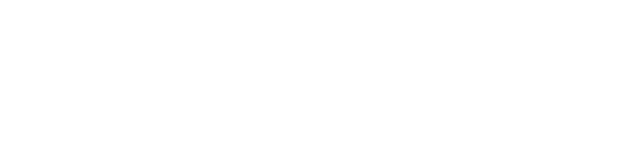
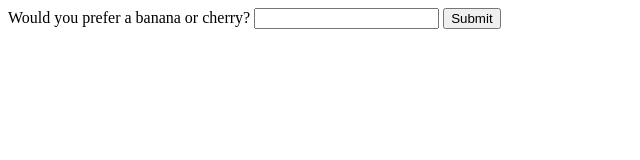
Before and after one commit to akuutsang/Basic-form, a plain HTML site: page formValidation/index.html in a window 1280 px wide. Shown: the whole page, without its empty margins (0-640 px from the left). Drawn offline with Linux system fonts and the light colour scheme.

Commit message:
simple form

```diff
--- a/formValidation/index.html
+++ b/formValidation/index.html
@@ -6,5 +6,12 @@
     <link rel="stylesheet" href="style.css" />
     <title>Form Validation</title>
   </head>
-  <body></body>
+  <body>
+    <!-- illustrating form validation -->
+    <form>
+      <label for="choose">Would you prefer a banana or cherry?</label>
+      <input id="choose" name="i-like" />
+      <button type="submit">Submit</button>
+    </form>
+  </body>
 </html>
```
